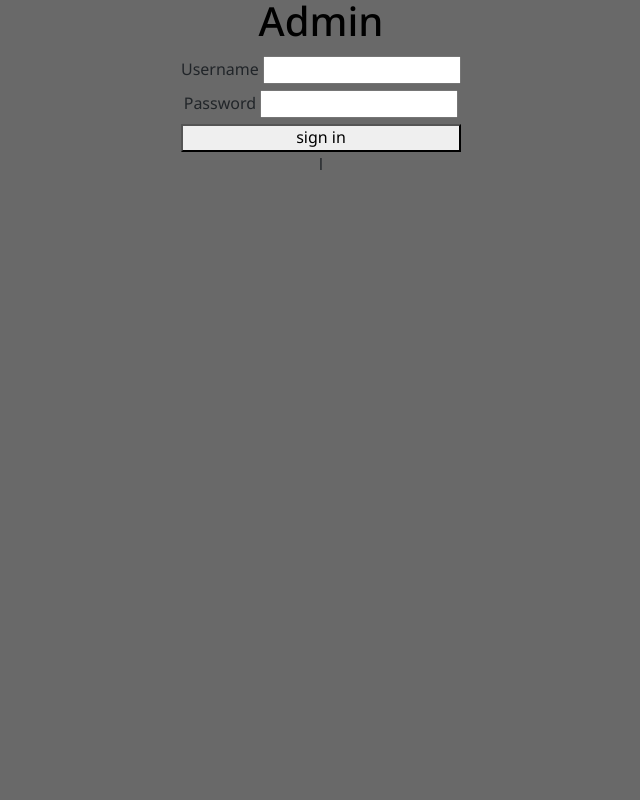
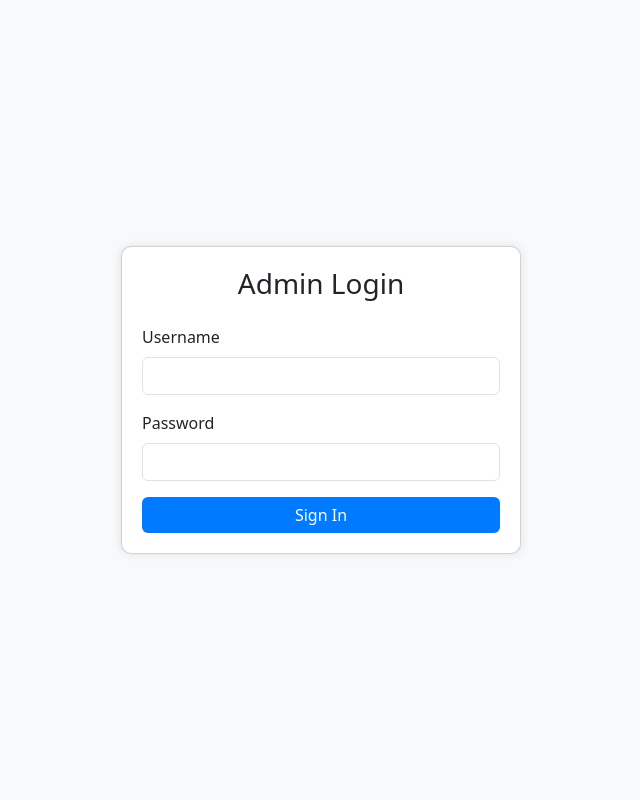
Before and after one commit to TackTeam-Chare/Mae-Sot-District-Prison, a PHP site: page /admin/admin_verify.php in a window 1280 px wide. Shown: the whole page, without its empty margins (319-959 px from the left). Run offline with PHP 8.4, Linux system fonts and the light colour scheme.

Commit message:
add form login for admin

```diff
--- a/admin/admin_verify.php
+++ b/admin/admin_verify.php
@@ -1,6 +1,7 @@
-<?php session_start();
+<?php
+session_start();
 include_once('./inc/config.php');
-// Code for login
+
 if (isset($_POST['login'])) {
     $adminusername = $_POST['username'];
     $pass = md5($_POST['password']);
@@ -15,14 +16,9 @@ if (isset($_POST['login'])) {
         exit();
     } else {
         echo "<script>alert('Invalid username or password');</script>";
-        // $extra = "index.php";
-        // echo "<script>window.location.href='" . $extra . "'</script>";
-        // exit();
     }
 }
 ?>
-
-
 
 <!DOCTYPE html>
 <html lang="en">
@@ -32,51 +28,55 @@ if (isset($_POST['login'])) {
     <link rel="icon" type="image/x-icon" href="img/spd_20150704164759_b.png">
     <meta charset="utf-8">
     <meta name="viewport" content="width=device-width, initial-scale=1" />
-    <link rel="stylesheet" href="https://maxcdn.bootstrapcdn.com/bootstrap/4.5.2/css/bootstrap.min.css">
-    <script src="https://ajax.googleapis.com/ajax/libs/jquery/3.5.1/jquery.min.js"></script>
-    <script src="https://cdnjs.cloudflare.com/ajax/libs/popper.js/1.16.0/umd/popper.min.js"></script>
-    <script src="https://maxcdn.bootstrapcdn.com/bootstrap/4.5.2/js/bootstrap.min.js"></script>
-    <link rel="stylesheet" href="css/style.css" type="text/css">
+    <link href="https://cdn.jsdelivr.net/npm/bootstrap@5.3.0/dist/css/bootstrap.min.css" rel="stylesheet">
+
     <style>
         body {
-            background-color: dimgray;
+            background-color: #f8f9fa;
+            display: flex;
+            justify-content: center;
+            align-items: center;
+            height: 100vh;
+            margin: 0;
         }
 
-        .container {
-            display: flex;
-            justify-content: center;
+        .card {
+            width: 100%;
+            max-width: 400px;
+            padding: 20px;
+            border-radius: 10px;
+            box-shadow: 0 0 10px rgba(0, 0, 0, 0.1);
         }
 
-        .form {
-            display: flex;
-            flex-direction: column;
-
+        .btn-primary {
+            background-color: #007bff;
+            border: none;
         }
     </style>
 </head>
 
 <body>
-
-
-    <div class="container">
-
-        <form method="POST" class="form">
-
-        <h1>Admin</h1>
-            <div class="input">
-
-            <label for="username">Username</label>
-                <input type="text" name="username">
-            </div>
-
-            <div class="input">
-                <label for="password">Password</label>
-                <input type="text" name="password">
-            </div>
-            <button name="login" type="submit">sign in</button>
-            </from>
+    <div class="container d-flex justify-content-center align-items-center" style="height: 100vh;">
+        <div class="card">
+            <h3 class="text-center mb-4">Admin Login</h3>
+            <form method="POST">
+                <div class="mb-3">
+                    <label for="username" class="form-label">Username</label>
+                    <input type="text" class="form-control" name="username" required>
+                </div>
+                <div class="mb-3">
+                    <label for="password" class="form-label">Password</label>
+                    <input type="password" class="form-control" name="password" required>
+                </div>
+                <div class="d-grid">
+                    <button type="submit" name="login" class="btn btn-primary btn-block">Sign In</button>
+                </div>
+            </form>
+        </div>
     </div>
 
+    <script src="https://cdn.jsdelivr.net/npm/@popperjs/core@2.11.7/dist/umd/popper.min.js"></script>
+    <script src="https://cdn.jsdelivr.net/npm/bootstrap@5.3.0/dist/js/bootstrap.min.js"></script>
 </body>
 
-</html>l
+</html>
--- a/admin/inc/config.php
+++ b/admin/inc/config.php
@@ -1,8 +1,8 @@
 <?php
 define('DB_SERVER','localhost');
-define('DB_USER','user_3500');
-define('DB_PASS' ,'KOR12345678987');
-define('DB_NAME', 'loginsystem');
+define('DB_USER','root');
+define('DB_PASS' ,'');
+define('DB_NAME', 'db');
 $con = mysqli_connect(DB_SERVER,DB_USER,DB_PASS,DB_NAME);
 
 // Check connection
```
